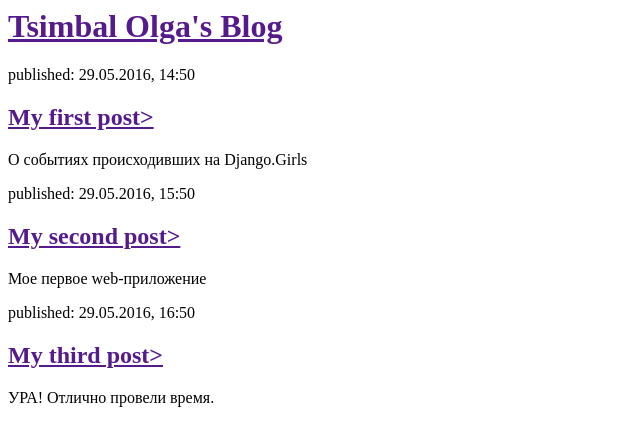
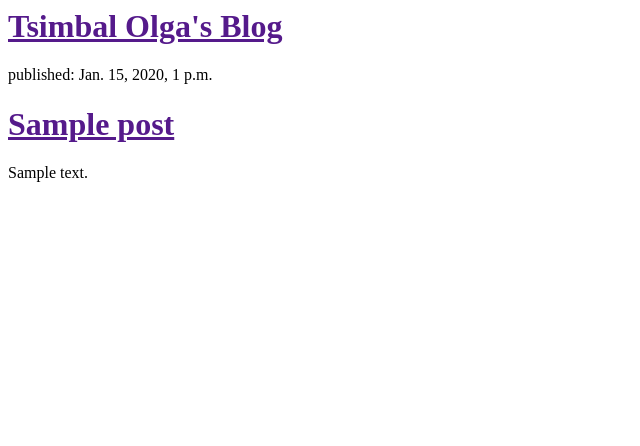
Before and after one commit to OTsimbal/my-first-blog, a Django app: template blog/templates/blog/post_list.html in a window 1280 px wide. Shown: the top 446 px of the page, without its empty margins (0-640 px from the left). Run offline with Django 3.2, Linux system fonts and the light colour scheme; the template is opened without the code that fills it: values that come from a table or form of the project are taken from there, others are empty; tables that the repository leaves empty hold one stand-in row (values such as "Sample post").

Commit message:
Modified templates to display posts from database.

```diff
--- a/blog/templates/blog/post_list.html
+++ b/blog/templates/blog/post_list.html
@@ -7,23 +7,10 @@
             <h1><a href href="">Tsimbal Olga's Blog</a><h1>
           </div>
 
+          {% for post in posts %}
           <div>
-            <p>published: 29.05.2016, 14:50</p>
-            <h2><a href="">My first post></a></h2>
-            <p>О событиях происходивших на Django.Girls</p>
-          </div>
-
-          <div>
-            <p>published: 29.05.2016, 15:50</p>
-            <h2><a href="">My second post></a></h2>
-            <p>Мое первое web-приложение</p>
-          </div>
-
-          <div>
-            <p>published: 29.05.2016, 16:50</p>
-            <h2><a href="">My third post></a></h2>
-            <p>УРА! Отлично провели время.</p>
-          </div>
-
-        </body>
-    </html>
+       <p>published: {{ post.published_date }}</p>
+       <h1><a href="">{{ post.title }}</a></h1>
+       <p>{{ post.text|linebreaks }}</p>
+   </div>
+{% endfor %}
```
Also changed, not shown: blog/views.py (+4 -3 lines).
